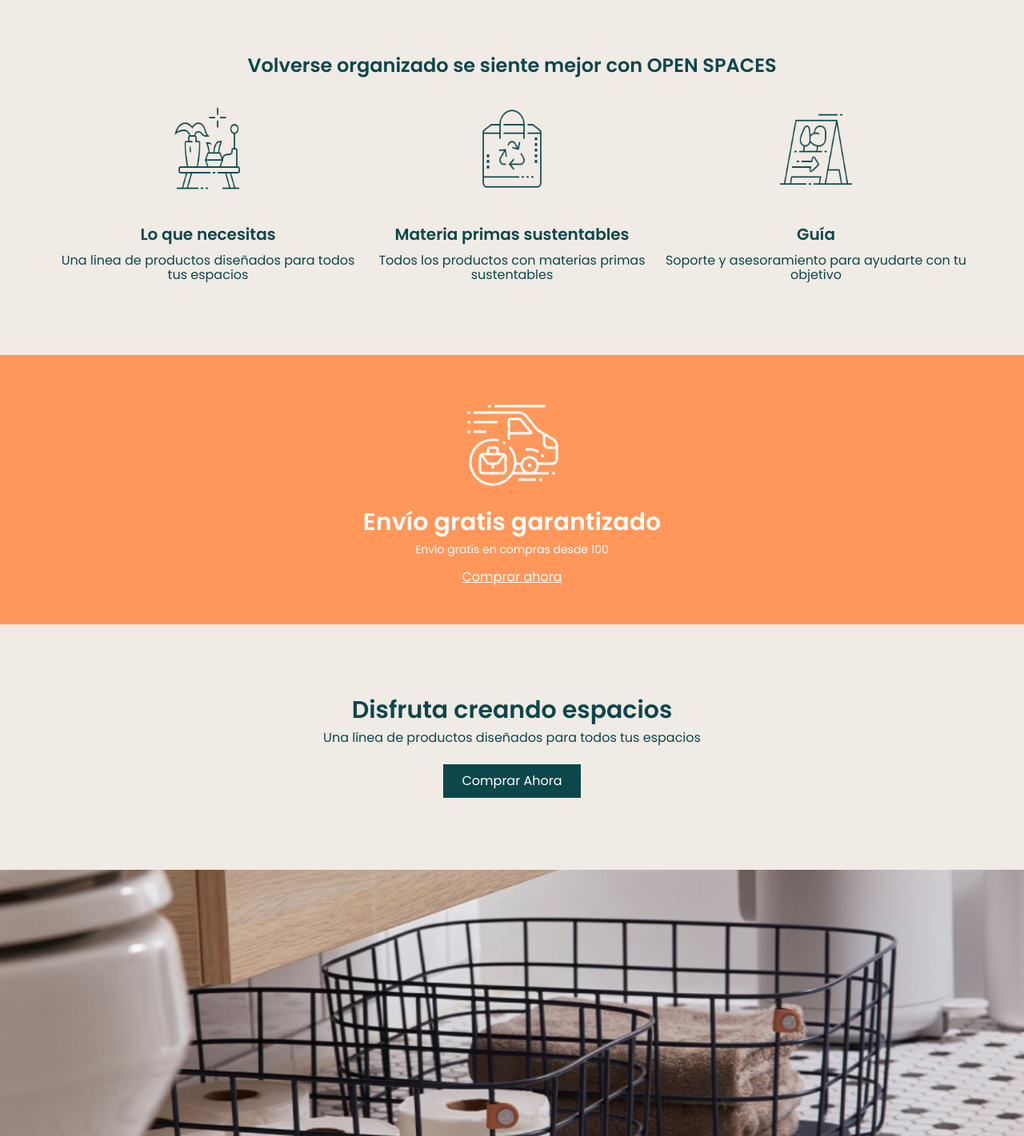
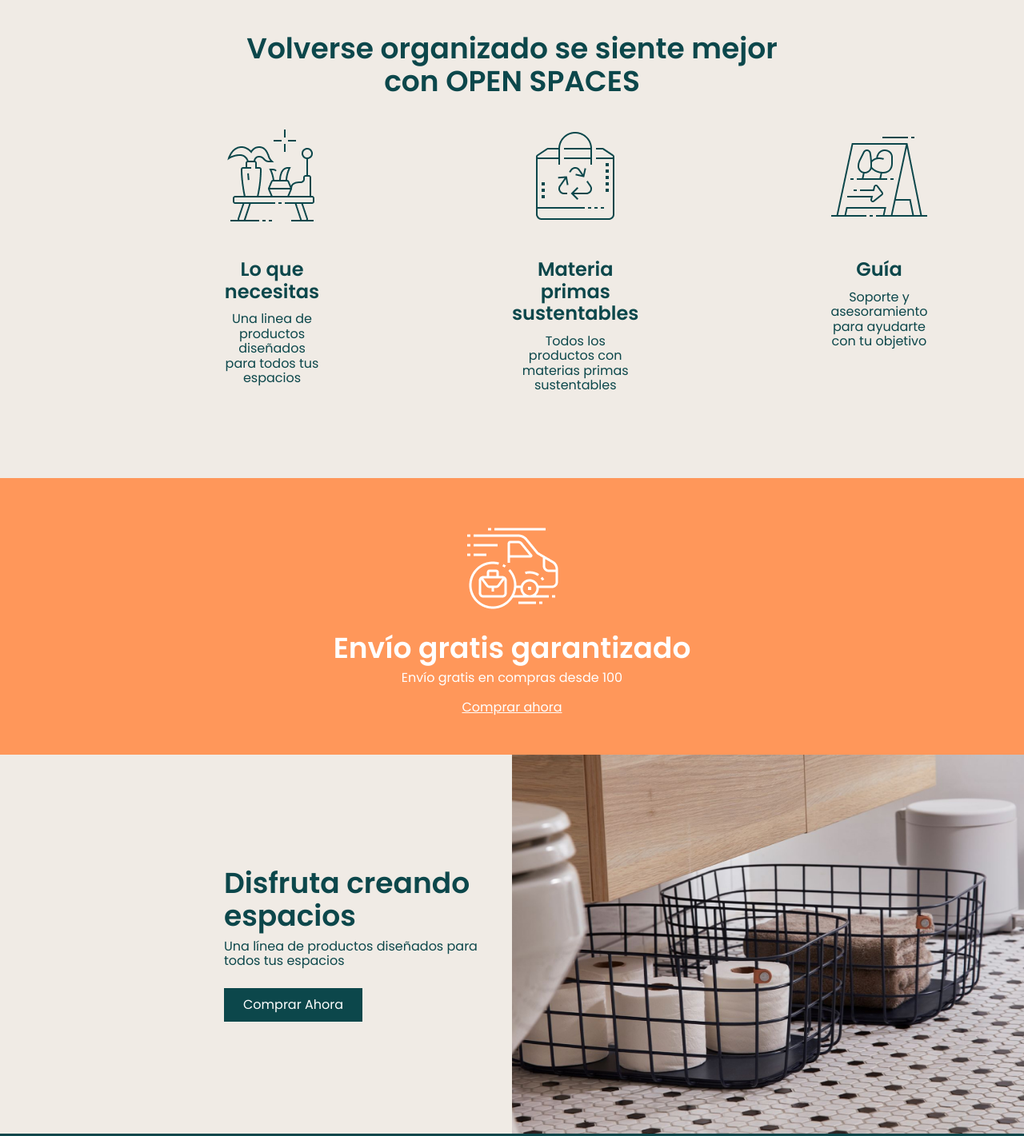
Before and after one commit to Adalab/modulo-1-evaluacion-final-NaiSaratxaga, a website: page public/index.html in a window 1280 px wide. Shown: the part 802-2223 px from the top of the page at 80% size. Drawn offline with nearby package versions, Linux system fonts and the light colour scheme.

Commit message:
Complete the desktop version layout with styles

```diff
--- a/public/index.html
+++ b/public/index.html
@@ -84,9 +84,11 @@
       </section>
       <section class="container-enjoy">
           <article class="container-enjoy-article">
-              <h2 class="sub-title-enjoy">Disfruta creando espacios</h2>
-              <h3 class="text">Una línea de productos diseñados para todos tus espacios</h3>
-              <button class="button-enjoy">Comprar ahora</button>
+              <div class="container-enjoy-article-inner">
+                  <h2 class="sub-title-enjoy">Disfruta creando espacios</h2>
+                  <h3 class="text-enjoy">Una línea de productos diseñados para todos tus espacios</h3>
+                  <button class="button-enjoy">Comprar ahora</button>
+              </div>
           </article>
           <div class="enjoy-image">
           </div>
--- a/src/scss/layout/_footer.scss
+++ b/src/scss/layout/_footer.scss
@@ -11,6 +11,9 @@
     padding: 4.375rem 7.375rem;
     flex-direction: row;
     justify-content: space-between;
+  }
+  @media all and (min-width: 1200px) {
+    padding: 4.375rem 21.875rem;
   }
 }
 
--- a/src/scss/layout/main/_enjoy.scss
+++ b/src/scss/layout/main/_enjoy.scss
@@ -7,21 +7,46 @@
   font-family: $poppins;
   font-weight: $poppins-semi;
   text-align: center;
+  @media all and (min-width: 1200px) {
+    flex-direction: row;
+  }
 }
 
 .container-enjoy-article {
   padding: 5.625rem 1.68rem;
+  color: $dark-green;
   @media all and (min-width: 768px) {
     font-size: $sub-title-size-m;
+  }
+  @media all and (min-width: 1200px) {
+    width: 50%;
+    padding-left: 17.5rem;
+    text-align: left;
+  }
+}
+
+.container-enjoy-article-inner {
+  @media all and (min-width: 1200px) {
+    max-width: 21.875rem;
   }
 }
 
 .sub-title-enjoy {
   font-size: $sub-title-size;
-  color: $dark-green;
+
   padding-bottom: 0.5rem;
   @media all and (min-width: 768px) {
     font-size: $sub-title-size-m;
+  }
+  @media all and (min-width: 1200px) {
+    font-size: $title-size-m;
+  }
+}
+
+.text-enjoy {
+  font-weight: $poppins-regu;
+  @media all and (min-width: 1200px) {
+    text-align: left;
   }
 }
 
@@ -44,4 +69,8 @@
   background-size: cover;
   background-position: center;
   background-repeat: no-repeat;
+
+  @media all and (min-width: 1200px) {
+    width: 50%;
+  }
 }
--- a/src/scss/layout/main/_hero.scss
+++ b/src/scss/layout/main/_hero.scss
@@ -15,6 +15,9 @@
   @media all and (min-width: 768px) {
     align-items: flex-start;
     padding-left: 9.188rem;
+  }
+  @media all and (min-width: 1200px) {
+    padding-left: 17.5rem;
   }
 }
 
--- a/src/scss/layout/main/_hightlights.scss
+++ b/src/scss/layout/main/_hightlights.scss
@@ -2,6 +2,10 @@
   background-color: $light-grey;
   width: 100%;
   padding: 4.375rem;
+
+  @media all and (min-width: 1200px) {
+    padding: 2.625rem 17.5rem 5.375rem 17.5rem;
+  }
 }
 
 .hightlight__advertising {
@@ -11,6 +15,19 @@
   font-size: $title-size;
   text-align: center;
   vertical-align: middle;
+  @media all and (min-width: 1200px) {
+    font-size: $title-size-m;
+    max-width: 50rem;
+    margin: auto;
+  }
+}
+
+.format {
+  font-size: $title-size;
+  text-transform: uppercase;
+  @media all and (min-width: 1200px) {
+    font-size: $title-size-m;
+  }
 }
 
 .hightlight__articles {
@@ -23,13 +40,20 @@
   @media all and (min-width: 768px) {
     grid-template-columns: 1fr 1fr 1fr;
   }
+  @media all and (min-width: 1200px) {
+    column-gap: 15rem;
+  }
 }
 
 .hightlight-image {
+  width: 5.625rem;
+  height: 5.625rem;
   @media all and (min-width: 768px) {
-    width: 5.625rem;
-    height: 6.625rem;
     margin-bottom: 2.438rem;
+  }
+  @media all and (min-width: 1200px) {
+    width: 7.5rem;
+    height: 7.5rem;
   }
 }
 
@@ -41,14 +65,9 @@
   font-size: 1.25rem;
   text-align: center;
   vertical-align: middle;
-}
-
-.format {
-  text-transform: uppercase;
-  font-family: $poppins;
-  font-weight: $poppins-semi;
-  color: $dark-green;
-  font-size: 1.5rem;
+  @media all and (min-width: 1200px) {
+    font-size: $sub-title-size;
+  }
 }
 
 .text {
--- a/src/scss/layout/main/_shipping.scss
+++ b/src/scss/layout/main/_shipping.scss
@@ -10,7 +10,9 @@
 }
 
 .shipping-image {
-  padding-bottom: 1.125rem;
+  width: 7.5rem;
+  height: 7.5rem;
+  margin-bottom: 1.125rem;
 }
 
 .sub-title-ship {
@@ -21,12 +23,18 @@
   @media all and (min-width: 768px) {
     font-size: $sub-title-size-m;
   }
+  @media all and (min-width: 1200px) {
+    font-size: $title-size-m;
+  }
 }
 
 .text-ship {
   font-weight: $poppins-regu;
   font-size: 0.875rem;
   padding-bottom: 1.125rem;
+  @media all and (min-width: 1200px) {
+    font-size: $small-text-size;
+  }
 }
 
 .shipping-cta {
```
Also changed, not shown: src/html/partials/main/enjoy.html (+5 -3 lines), public/assets/css/main.css, 1 other file.
